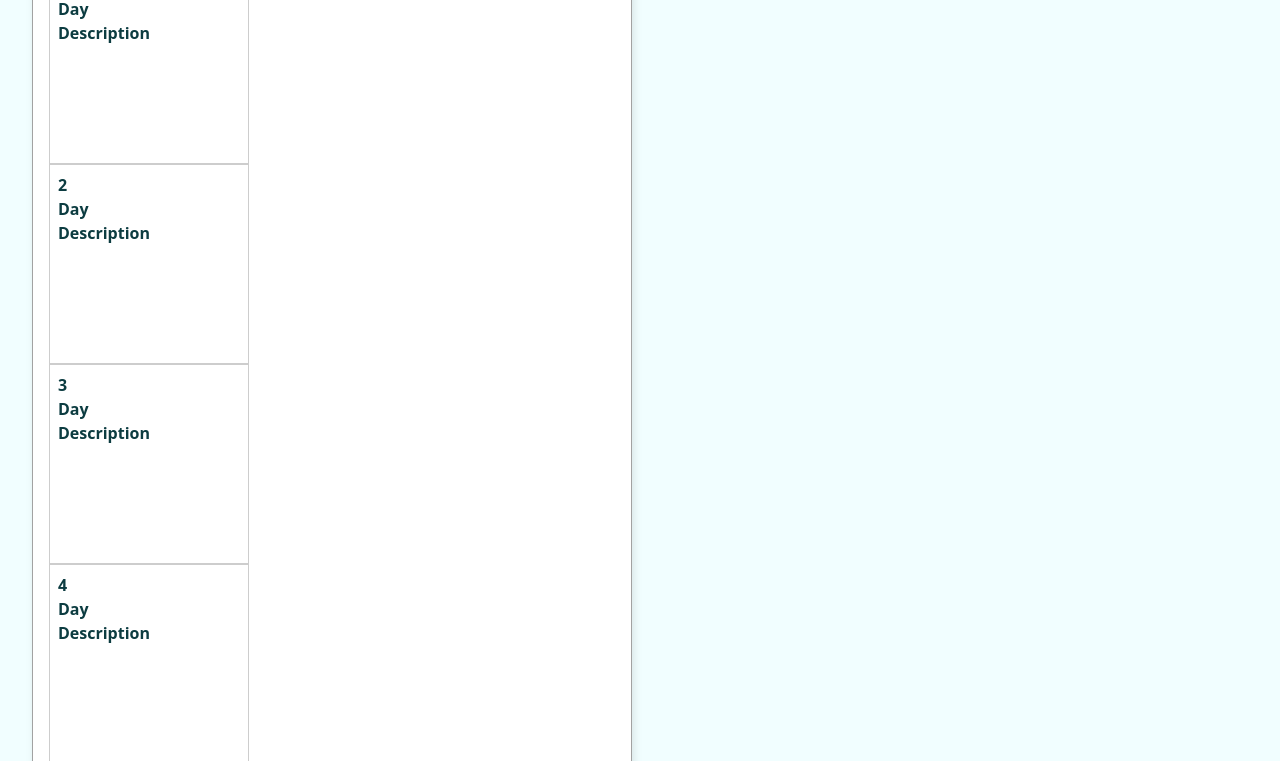
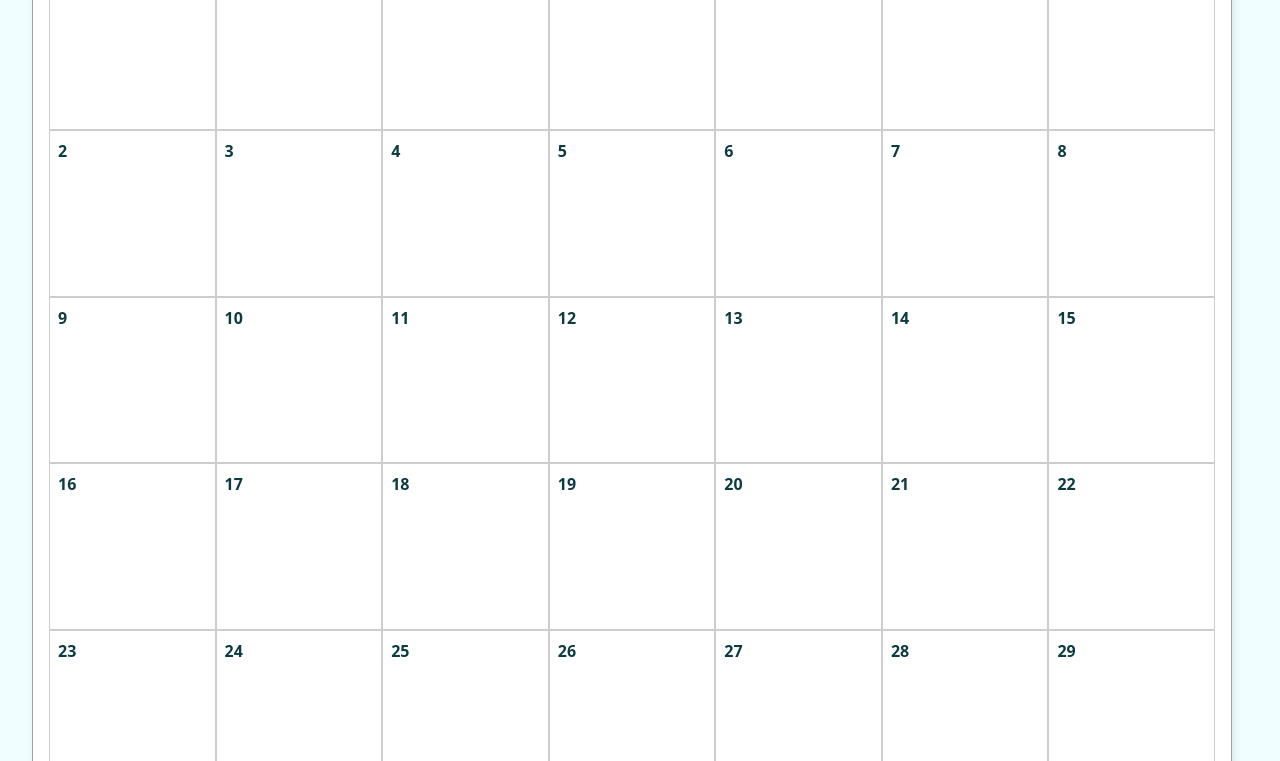
Before and after one commit to katarzynakaz/Piscine-week-2, a plain HTML site: page index.html in a window 1280 px wide. Shown: the part 151-912 px from the top of the page. Drawn offline with nearby package versions, Linux system fonts and the light colour scheme.

Commit message:
7 day week and styling added

```diff
--- a/render-month.mjs
+++ b/render-month.mjs
@@ -41,16 +41,29 @@ const showCalendar = (monthIndex, fullCurrentMonthContainer) => {
 	const allDaysDiv = document.createElement("div");
 	allDaysDiv.className = "monthDaysDiv";
 
+	//assuming hardcoded date is 1/7/2025, Sunday
+	const emptyDaySlotNumber = 6;
+	//create empty divs for the calendar to be correctly placed
+	const emptyDaySlotIfMonthsDoesNotStartOnMonday = "empty-day-slot";
+
+	// loop to add required emptry slots
+	for (let j = 0; j < emptyDaySlotNumber; j++) {
+		const emptyDayDiv = document.createElement("div");
+		// // add day class to empty slots to align with the rest and other class
+		emptyDayDiv.className = `day ${emptyDaySlotIfMonthsDoesNotStartOnMonday}`;
+		allDaysDiv.appendChild(emptyDayDiv);
+	}
+
 	// create day slots so allDaysDiv has all day boxes for the month
 	for (let i = 1; i <= daySlots; i++) {
 		const singleDayDiv = document.createElement("div");
 		singleDayDiv.className = "day";
 
 		singleDayDiv.innerHTML = `
-    <div class="day-number">${i}</div>
-    <span class="day-of-week">Day</span>
-    <p class="description">Description</p>
-  `;
+    <div class="day-number">${i}</div>  `;
+		// this is to apply styling to the day of the week and description
+		// <span class="day-of-week">Day</span>
+		//<p class="description">Description</p>
 
 		allDaysDiv.appendChild(singleDayDiv);
 	}
--- a/styles.css
+++ b/styles.css
@@ -10,7 +10,7 @@ body {
 }
 
 .calendarContainer {
-	max-width: 600px;
+	max-width: 1200px;
 	margin: 2rem;
 	padding: 1rem;
 	border: 1px solid rgb(162, 162, 162);
@@ -30,6 +30,7 @@ body {
 .monthDaysDiv {
 	display: grid;
 	/* border: 1px solid rgb(205, 205, 205); */
+	grid-template-columns: repeat(7, 1fr);
 }
 
 .day {
```
